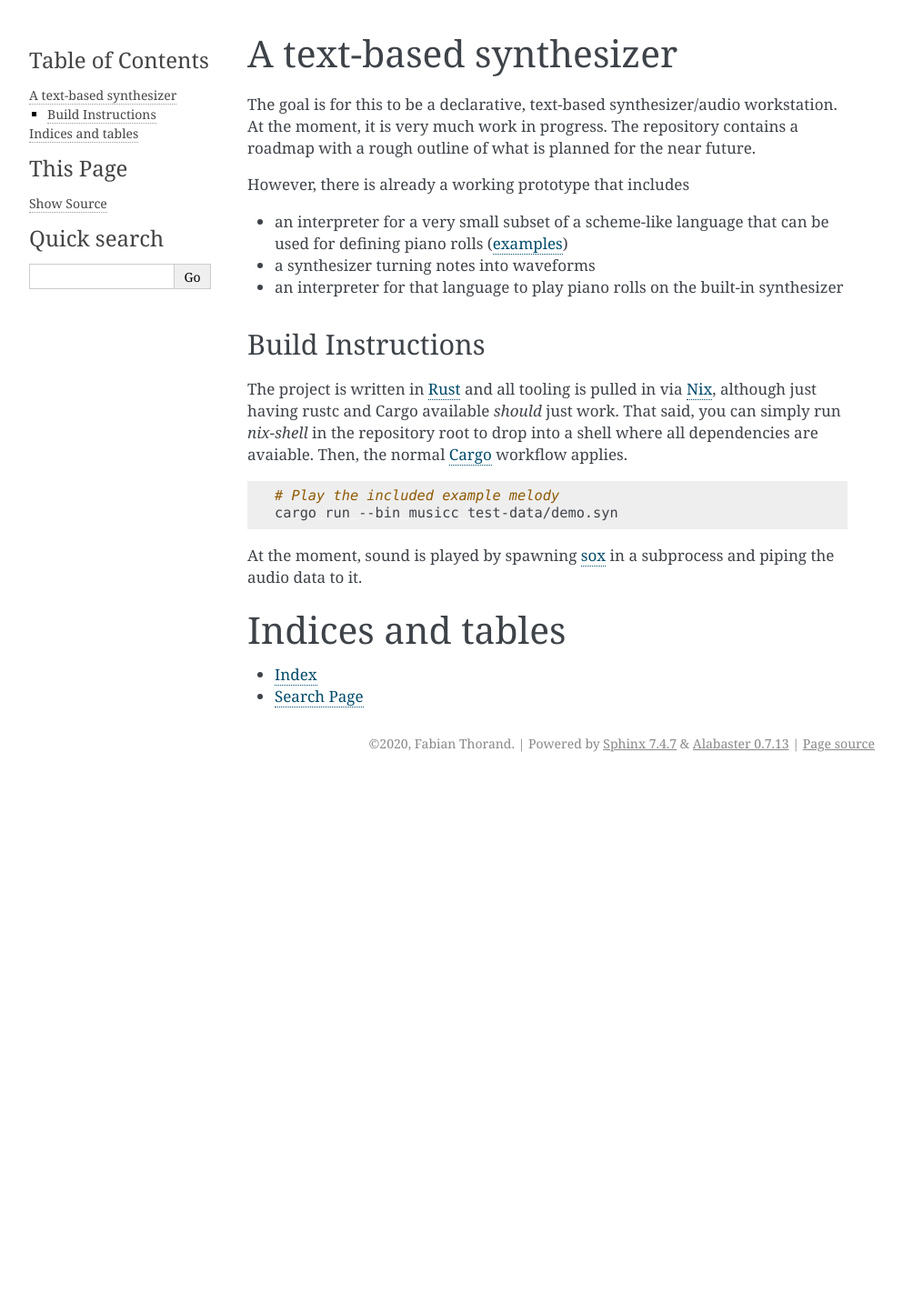
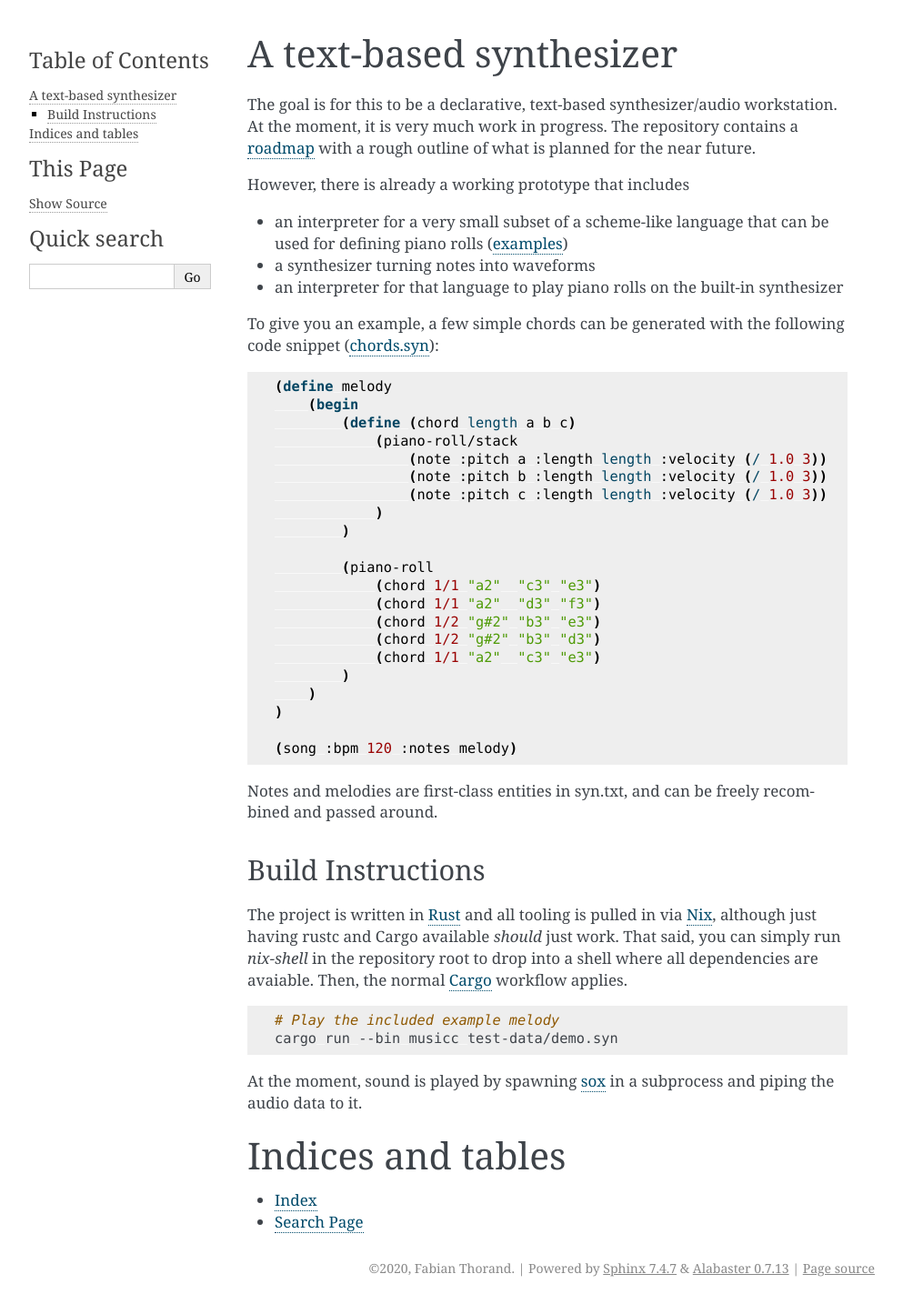
Before and after one commit to fatho/syn-txt, a Sphinx documentation site: the page built from doc/source/index.rst, in a window 1280 px wide. Shown: the whole page at 91% size, without its empty margins (148-1141 px from the left). Built offline with Sphinx 7.4.7, drawn with Linux system fonts in a browser that asks for light colours; before the commit the page ends 900 px from its top, so only the background shows below that.

```diff
--- a/doc/source/index.rst
+++ b/doc/source/index.rst
@@ -7,7 +7,7 @@
 
 
 The goal is for this to be a declarative, text-based synthesizer/audio workstation.
-At the moment, it is very much work in progress. The repository contains a roadmap
+At the moment, it is very much work in progress. The repository contains a roadmap_
 with a rough outline of what is planned for the near future.
 
 However, there is already a working prototype that includes
@@ -16,6 +16,36 @@
   that can be used for defining piano rolls (examples_)
 - a synthesizer turning notes into waveforms
 - an interpreter for that language to play piano rolls on the built-in synthesizer
+
+To give you an example, a few simple chords can be generated with the
+following code snippet (chords.syn_):
+
+.. code-block:: scheme
+
+  (define melody
+      (begin
+          (define (chord length a b c)
+              (piano-roll/stack
+                  (note :pitch a :length length :velocity (/ 1.0 3))
+                  (note :pitch b :length length :velocity (/ 1.0 3))
+                  (note :pitch c :length length :velocity (/ 1.0 3))
+              )
+          )
+
+          (piano-roll
+              (chord 1/1 "a2"  "c3" "e3")
+              (chord 1/1 "a2"  "d3" "f3")
+              (chord 1/2 "g#2" "b3" "e3")
+              (chord 1/2 "g#2" "b3" "d3")
+              (chord 1/1 "a2"  "c3" "e3")
+          )
+      )
+  )
+
+  (song :bpm 120 :notes melody)
+
+Notes and melodies are first-class entities in syn.txt,
+and can be freely recombined and passed around.
 
 Build Instructions
 ------------------
@@ -33,6 +63,8 @@
 
 At the moment, sound is played by spawning sox_ in a subprocess and piping the audio data to it.
 
+.. _chords.syn: https://github.com/fatho/syn-txt/blob/master/test-data/chords.syn
+.. _roadmap: https://github.com/fatho/syn-txt/blob/master/planning/roadmap.md
 .. _examples: https://github.com/fatho/syn-txt/blob/master/test-data/
 .. _Rust: https://www.rust-lang.org/
 .. _Nix: https://nixos.org/nix/
```
Also changed, not shown: planning/resources.md (+4 -0 lines), 3 other files.
